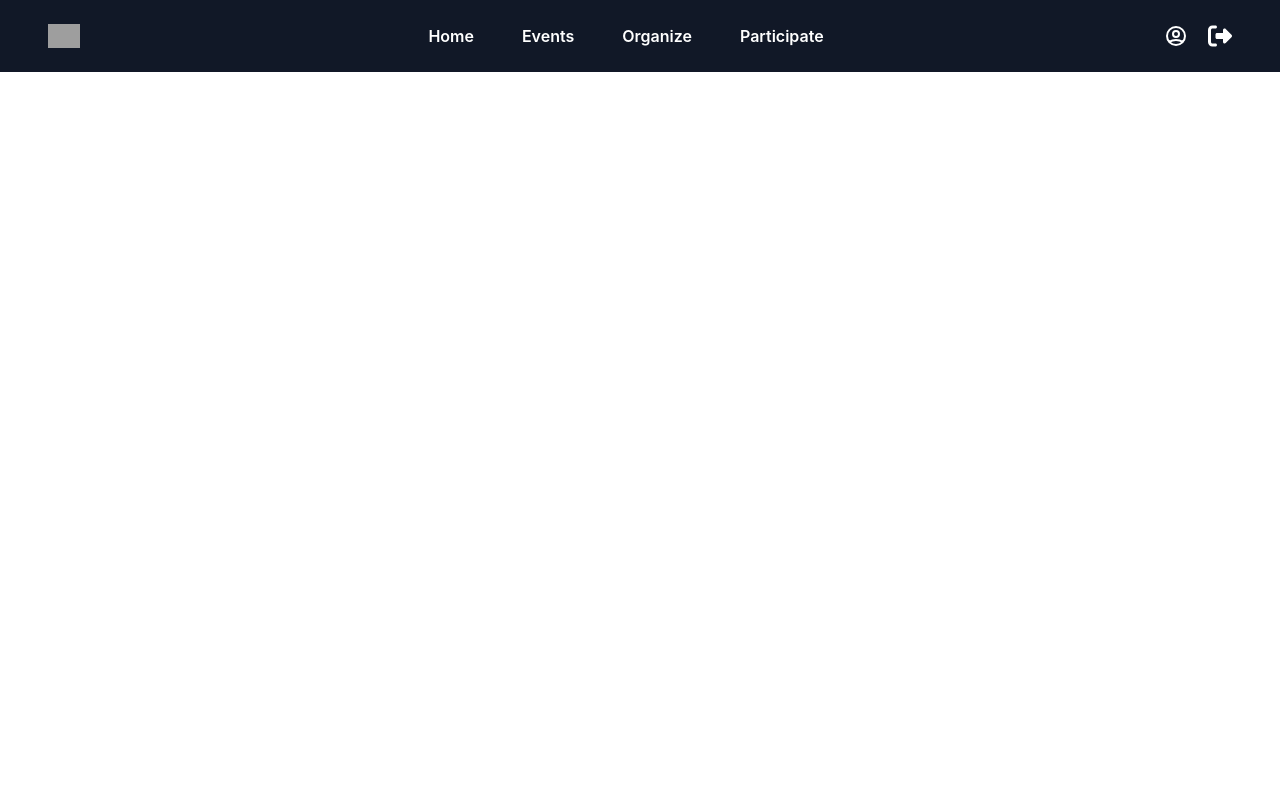
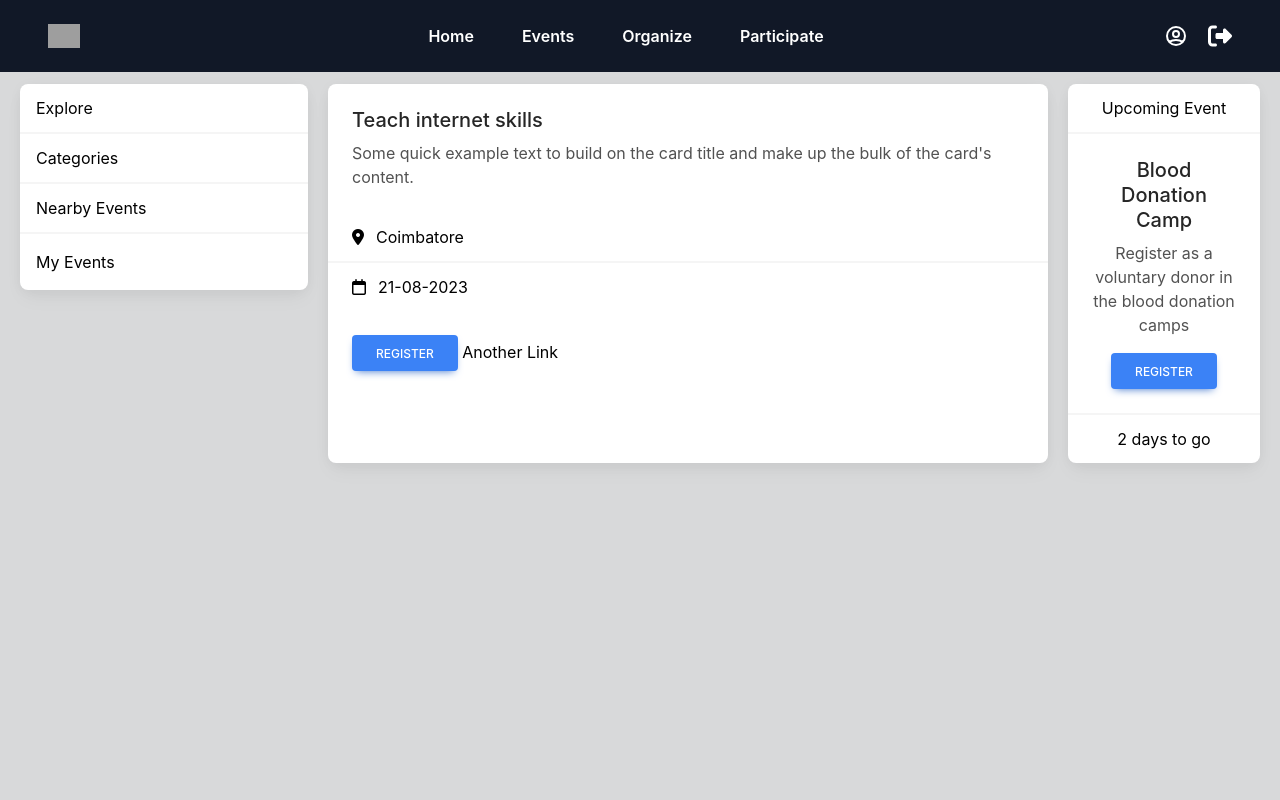
Before and after one commit to axy-moon/Sharity, a Django app: template community/home/templates/home.html in a window 1280 px wide. Run offline with Django 4.2, Linux system fonts and the light colour scheme; the template is opened without the code that fills it, so the values that code supplies are empty; some libraries are stand-ins or nearby versions; grey boxes are pictures that could not be loaded.

Commit message:
Events Page

```diff
--- a/community/community/static/css/style.css
+++ b/community/community/static/css/style.css
@@ -1,6 +1,6 @@
 
 
 body {
-    background-color: red !important;
+    background-color: #D8D9DA;
 
 }
--- a/community/home/templates/home.html
+++ b/community/home/templates/home.html
@@ -5,20 +5,21 @@
     <meta charset="UTF-8">
     <meta name="viewport" content="width=device-width, initial-scale=1.0">
     <title>Sharity</title>
+    <link rel="stylesheet" href="{% static 'css/style.css' %}">
     <script src="https://cdn.tailwindcss.com"></script>
     <script src="{% static 'js/tailwind.config.js' %}"></script>
     <script src="https://kit.fontawesome.com/4fc0c0ec0f.js" crossorigin="anonymous"></script>
 
 </head>
 <body>
-<div class="flex flex-wrap h-screen">
-    <section class="">
+<div class="flex flex-wrap">
+    <section class="h-fit">
         <!-- navbar -->
       <nav class="flex justify-between bg-gray-900 text-white w-screen">
         <div class="px-5 xl:px-12 py-6 flex w-full items-center">
-          <a class="text-3xl font-bold font-heading" href="#">
-            <img class="w-8 h-6 mr-2" src="https://flowbite.s3.amazonaws.com/blocks/marketing-ui/logo.svg" alt="logo">
+          <a class="text-3x font-bold font-heading" href="#">
 
+             <img class="w-8 h-6 mr-2" src="https://flowbite.s3.amazonaws.com/blocks/marketing-ui/logo.svg" alt="logo">
           </a>
           <ul class="hidden md:flex px-4 mx-auto font-semibold font-heading space-x-12">
             <li><a class="hover:text-gray-200" href="#">Home</a></li>
@@ -77,6 +78,102 @@
       </nav>
 
     </section>
+    <section class="flex justify-center align-center mx-auto mt-3 ">
+    <div class="flex justify-around align-center">
+            <!---Side Navigation-->
+            <div class="block mx-5 w-full h-fit max-w-[18rem] rounded-lg bg-white shadow-[0_2px_15px_-3px_rgba(0,0,0,0.07),0_10px_20px_-2px_rgba(0,0,0,0.04)] dark:bg-neutral-700">
+                <ul class="w-full">
+                  <li
+                    class="w-full border-b-2 border-neutral-100 border-opacity-100 px-4 py-3 dark:border-opacity-50">
+                     Explore
+                  </li>
+                  <li
+                    class="w-full border-b-2 border-neutral-100 border-opacity-100 px-4 py-3 dark:border-opacity-50">
+                    Categories
+                  </li>
+                  <li
+                    class="w-full border-b-2 border-neutral-100 border-opacity-100 px-4 py-3 dark:border-opacity-50">
+                    Nearby Events
+                  </li>
+                </ul>
+                <div class="border-neutral-100 p-4 dark:border-neutral-600 dark:text-neutral-50">
+                  My Events
+                </div>
+            </div>
+       <!---Event Card-->
+
+       <div
+       class="block min-w-[45rem] rounded-lg bg-white shadow-[0_2px_15px_-3px_rgba(0,0,0,0.07),0_10px_20px_-2px_rgba(0,0,0,0.04)] dark:bg-neutral-700">
+
+       <div class="p-6">
+         <h5
+           class="mb-2 text-xl font-medium leading-tight text-neutral-800 dark:text-neutral-50">
+           Teach internet skills
+         </h5>
+         <p class="text-base text-neutral-600 dark:text-neutral-200">
+           Some quick example text to build on the card title and make up the
+           bulk of the card's content.
+         </p>
+       </div>
+       <ul class="w-full">
+         <li
+           class="w-full border-b-2 border-neutral-100 border-opacity-100 px-6 py-3 dark:border-opacity-50">
+           <i class="fa-solid fa-location-dot pr-3"></i>Coimbatore
+         </li>
+         <li
+           class="w-full border-neutral-100 border-opacity-100 px-6 py-3 dark:border-opacity-50">
+           <i class="fa-regular fa-calendar pr-3"></i>21-08-2023
+         </li>
+       </ul>
+       <div class="p-6">
+        <button
+            type="button"
+            class="inline-block rounded bg-primary-500 px-6 pb-2 pt-2.5 text-xs font-medium uppercase leading-normal text-white shadow-[0_4px_9px_-4px_#3b71ca] transition duration-150 ease-in-out hover:bg-primary-600 hover:shadow-[0_8px_9px_-4px_rgba(59,113,202,0.3),0_4px_18px_0_rgba(59,113,202,0.2)] focus:bg-primary-600 focus:shadow-[0_8px_9px_-4px_rgba(59,113,202,0.3),0_4px_18px_0_rgba(59,113,202,0.2)] focus:outline-none focus:ring-0 active:bg-primary-700 active:shadow-[0_8px_9px_-4px_rgba(59,113,202,0.3),0_4px_18px_0_rgba(59,113,202,0.2)] dark:shadow-[0_4px_9px_-4px_rgba(59,113,202,0.5)] dark:hover:shadow-[0_8px_9px_-4px_rgba(59,113,202,0.2),0_4px_18px_0_rgba(59,113,202,0.1)] dark:focus:shadow-[0_8px_9px_-4px_rgba(59,113,202,0.2),0_4px_18px_0_rgba(59,113,202,0.1)] dark:active:shadow-[0_8px_9px_-4px_rgba(59,113,202,0.2),0_4px_18px_0_rgba(59,113,202,0.1)]">
+            Register
+         </button>
+         <a
+           type="button"
+           href="#"
+           class="pointer-events-auto inline-block cursor-pointer rounded text-base font-normal leading-normal text-primary transition duration-150 ease-in-out hover:text-primary-600 focus:text-primary-600 focus:outline-none focus:ring-0 active:text-primary-700">
+           Another Link
+         </a>
+       </div>
+     </div>
+
+<div
+  class="block mx-5 h-fit w-1/5 rounded-lg bg-white text-center shadow-[0_2px_15px_-3px_rgba(0,0,0,0.07),0_10px_20px_-2px_rgba(0,0,0,0.04)] dark:bg-neutral-700">
+  <div
+    class="border-b-2 border-neutral-100 px-6 py-3 dark:border-neutral-600 dark:text-neutral-50">
+    Upcoming Event
   </div>
+  <div class="p-6">
+    <h5
+      class="mb-2 text-xl font-medium leading-tight text-neutral-800 dark:text-neutral-50">
+      Blood Donation Camp
+    </h5>
+    <p class="mb-4 text-base text-neutral-600 dark:text-neutral-200">
+      Register as a voluntary donor in the blood donation camps
+    </p>
+    <button
+      type="button"
+      class="inline-block rounded bg-primary-500 px-6 pb-2 pt-2.5 text-xs font-medium uppercase leading-normal text-white shadow-[0_4px_9px_-4px_#3b71ca] transition duration-150 ease-in-out hover:bg-primary-600 hover:shadow-[0_8px_9px_-4px_rgba(59,113,202,0.3),0_4px_18px_0_rgba(59,113,202,0.2)] focus:bg-primary-600 focus:shadow-[0_8px_9px_-4px_rgba(59,113,202,0.3),0_4px_18px_0_rgba(59,113,202,0.2)] focus:outline-none focus:ring-0 active:bg-primary-700 active:shadow-[0_8px_9px_-4px_rgba(59,113,202,0.3),0_4px_18px_0_rgba(59,113,202,0.2)] dark:shadow-[0_4px_9px_-4px_rgba(59,113,202,0.5)] dark:hover:shadow-[0_8px_9px_-4px_rgba(59,113,202,0.2),0_4px_18px_0_rgba(59,113,202,0.1)] dark:focus:shadow-[0_8px_9px_-4px_rgba(59,113,202,0.2),0_4px_18px_0_rgba(59,113,202,0.1)] dark:active:shadow-[0_8px_9px_-4px_rgba(59,113,202,0.2),0_4px_18px_0_rgba(59,113,202,0.1)]"
+      data-te-ripple-init
+      data-te-ripple-color="light">
+      Register
+    </button>
+  </div>
+  <div
+    class="border-t-2 border-neutral-100 px-6 py-3 dark:border-neutral-600 dark:text-neutral-50">
+    2 days to go
+  </div>
+</div>
+
+
+    </div>
+
+
+
+  </div>
+</section>
 </body>
 </html>
--- a/community/home/templates/login.html
+++ b/community/home/templates/login.html
@@ -24,8 +24,8 @@
               <form class="space-y-4 md:space-y-6" method="POST">
                 {% csrf_token %}
                   <div>
-                      <label for="email" class="block mb-2 text-sm font-medium text-gray-900 dark:text-white">Your email</label>
-                      <input type="email" name="email" id="email" class="bg-gray-50 border border-gray-300 text-gray-900 sm:text-sm rounded-lg focus:ring-primary-600 focus:border-primary-600 block w-full p-2.5 dark:bg-gray-700 dark:border-gray-600 dark:placeholder-gray-400 dark:text-white dark:focus:ring-blue-500 dark:focus:border-blue-500" placeholder="name@mail.com" required="">
+                      <label for="username" class="block mb-2 text-sm font-medium text-gray-900 dark:text-white">Username</label>
+                      <input type="text" name="username" id="username" class="bg-gray-50 border border-gray-300 text-gray-900 sm:text-sm rounded-lg focus:ring-primary-600 focus:border-primary-600 block w-full p-2.5 dark:bg-gray-700 dark:border-gray-600 dark:placeholder-gray-400 dark:text-white dark:focus:ring-blue-500 dark:focus:border-blue-500" placeholder="Username" required>
                   </div>
                   <div>
                       <label for="password" class="block mb-2 text-sm font-medium text-gray-900 dark:text-white">Password</label>
--- a/community/home/urls.py
+++ b/community/home/urls.py
@@ -4,9 +4,11 @@ from . import views
 
 urlpatterns = [
     path('',views.index,name="index"),
-    path('register',views.register,name="register"),
-    path('login',views.login,name="login"),
-    path('verify',views.verify,name="verify")
+    path('home/',views.home,name="home"),
+    path('register/',views.register,name="register"),
+    path('login/',views.login,name="login"),
+    path('verify/',views.verify,name="verify")
+
 
 
 ]
```
Also changed, not shown: community/home/views.py (+9 -0 lines).
